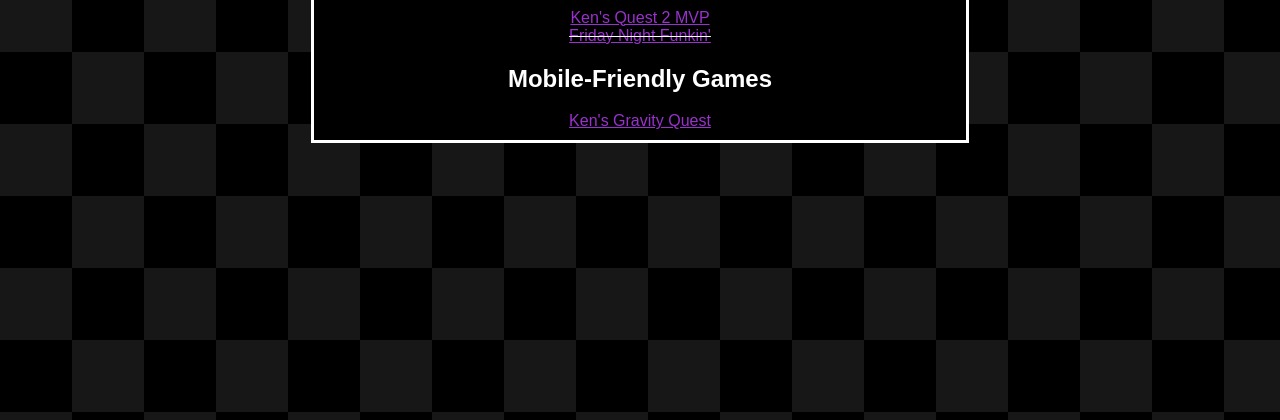
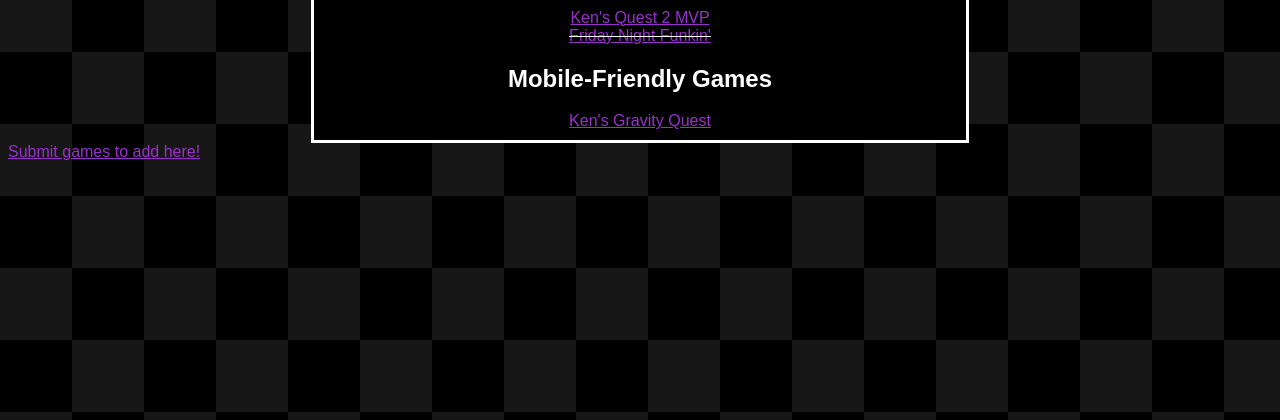
Before and after one commit to sebelDev/sebelpage, a plain HTML site: page index.html in a window 1280 px wide. Shown: the part 380-800 px from the top of the page. Drawn offline with Linux system fonts and the light colour scheme.

Commit message:
Update index.html

```diff
--- a/index.html
+++ b/index.html
@@ -53,4 +53,12 @@
 
     </body>
 
+    <footer>
+
+        <a href="https://forms.gle/cG6vhkXjjJ1Shj6b7">
+            Submit games to add here!
+        </a>
+
+    </footer>
+
 </html>
```
